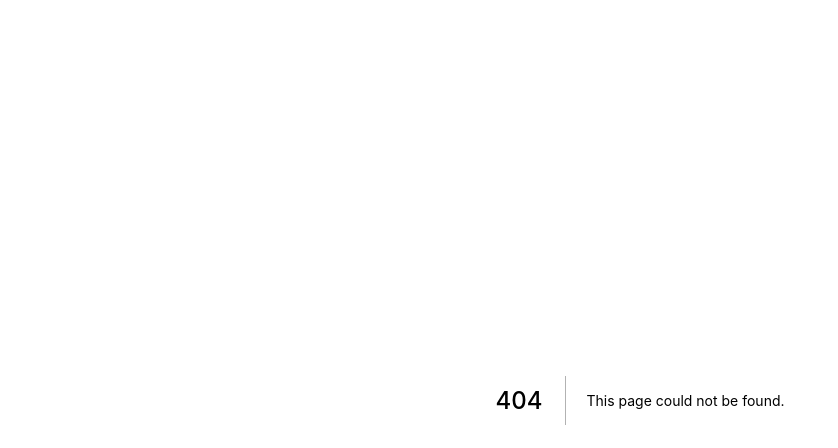
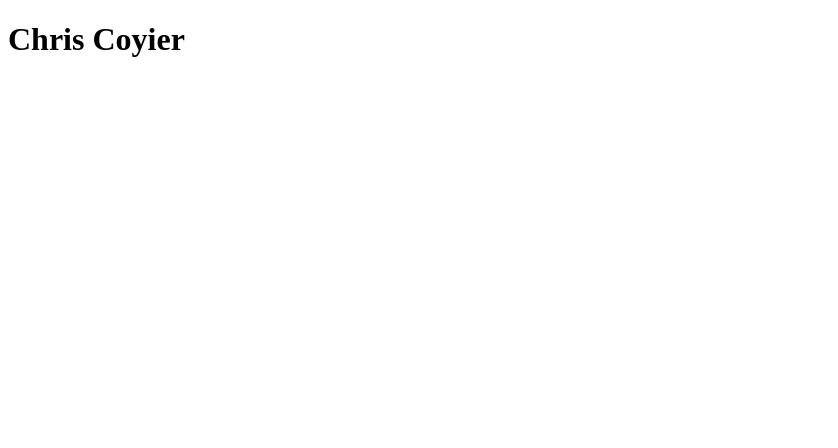
Before and after one commit to BendJS/website, a Next.js app: page /people/chris in a window 1280 px wide. Before the commit this address had no page. Shown: the top 448 px of the page, without its empty margins (0-838 px from the left). Built offline with nearby package versions, Linux system fonts and the light colour scheme.

Commit message:
people route

```diff
--- a/package.json
+++ b/package.json
@@ -16,6 +16,7 @@
   "dependencies": {
     "cross-fetch": "^3.0.1",
     "next": "^8.0.3",
+    "next-routes": "^1.4.2",
     "prettier": "^1.16.4",
     "react": "^16.8.4",
     "react-dom": "^16.8.4"
--- a/pages/index.js
+++ b/pages/index.js
@@ -22,6 +22,9 @@
         <Link href="/about">
           <a role="link">About</a>
         </Link>
+        <Link href="/people/">
+          <a role="link">Go to people</a>
+        </Link>
       </div>
     );
   }
--- /dev/null
+++ b/pages/people/chris.js
@@ -0,0 +1,13 @@
+import React from "react";
+
+class Persons extends React.Component {
+  render() {
+    return (
+      <div>
+        <h1>Chris Coyier</h1>
+      </div>
+    );
+  }
+}
+
+export default Persons;
--- /dev/null
+++ b/pages/people/index.js
@@ -0,0 +1,15 @@
+import React from "react";
+import { Link } from "../../routes";
+
+class Persons extends React.Component {
+  render() {
+    return (
+      <div>
+        <h1>People</h1>
+        <Link route="people/csss">Chris Coyier</Link>
+      </div>
+    );
+  }
+}
+
+export default Persons;
--- /dev/null
+++ b/routes.js
@@ -0,0 +1,3 @@
+const routes = require("next-routes");
+
+module.exports = routes().add("people", "/people/:person");
```
Also changed, not shown: pages/people/people.js (added, +14 -0 lines), 1 other file (tests, documents, lock files or other folders).
